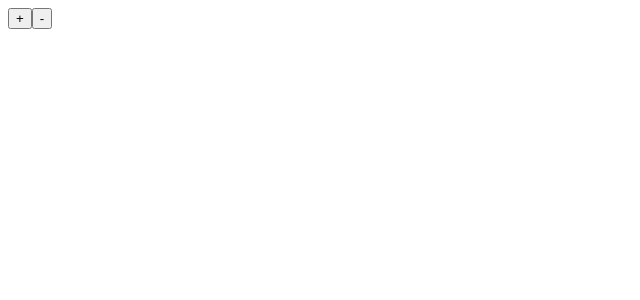
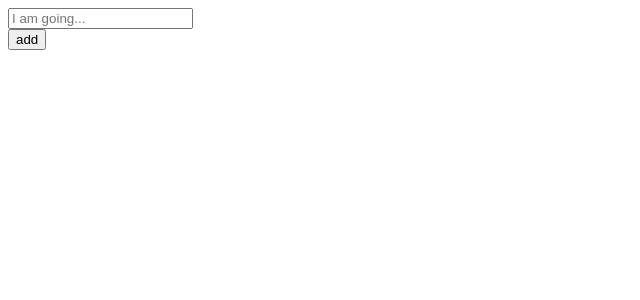
Before and after one commit to MaksymDogonov/homeWorks, a React (Create React App) app: page / in a window 1280 px wide. Shown: the top 300 px of the page, without its empty margins (0-640 px from the left). Built offline with nearby package versions, Linux system fonts and the light colour scheme.

Commit message:
hw 85 not full

```diff
--- a/src/App.js
+++ b/src/App.js
@@ -1,10 +1,10 @@
 import React from "react"
-import Buttons from "./components/Buttons";
+import TodoBox from "./components/TodoBox";
 
 class App extends React.Component {
   render() {
     return (
-        <Buttons/>
+        <TodoBox/>
     )
   }
 }
--- a/src/components/Buttons.jsx
+++ /dev/null
@@ -1,62 +0,0 @@
-import React from "react"
-import {v4 as uuidv4} from 'uuid';
-
-class Buttons extends React.Component {
-    constructor(props) {
-        super(props);
-        this.state = {
-            logs: [],
-        };
-    }
-
-    clickAdd = () => this.setState(({logs}) => {
-        const lastElement = logs.at(-1)?.value ?? 0;// ? - if undefined we say don't crash
-        return {
-            logs: [...logs, {
-                uuid: uuidv4(),
-                value: lastElement + 1
-            }]
-        }
-    });
-
-    clickRemove = () => this.setState(({logs}) => {
-        const lastElement = logs.at(-1)?.value ?? 0;
-        return {
-            logs: [...logs, {
-                uuid: uuidv4(),
-                value: lastElement - 1
-            }]
-        }
-    });
-
-    clickDelete = (uuid) => {
-        const index = this.state.logs.findIndex((e) => {
-            return e.uuid === uuid
-        })
-        this.state.logs.splice(index, 1)
-        const newLogs = this.state.logs
-        this.setState({logs: newLogs})
-    }
-
-    render = () => (
-        <div>
-            <div className="btn-group font-monospace" role="group">
-                <button type="button" className="btn btn-outline-success"
-                        onClick={this.clickAdd}>+
-                </button>
-                <button type="button" className="btn btn-outline-danger"
-                        onClick={this.clickRemove}>-
-                </button>
-            </div>
-            <div className="list-group">
-                {this.state.logs.map((log) => (
-                    <div key={log.uuid}>
-                        <button key={log.uuid} type="button" className="list-group-item list-group-item-action"
-                                onClick={() => this.clickDelete(log.uuid)}>{log.value}</button>
-                    </div>))}
-            </div>
-        </div>
-    )
-}
-
-export default Buttons;
--- /dev/null
+++ b/src/components/Item.jsx
@@ -0,0 +1,16 @@
+const Item = ({task, onRemove}) =>{
+    return(
+        <div>
+            <div className="row">
+                <div className="col-auto">
+                    <p>{task.value}</p>
+                    <button type="button"
+                            className="btn btn-primary btn-sm"
+                            onClick={onRemove}>Remove task</button>
+                </div>
+            </div>
+            <hr/>
+        </div>
+    )
+}
+export default Item;
--- /dev/null
+++ b/src/components/TodoBox.jsx
@@ -0,0 +1,65 @@
+import React from "react"
+import {v4 as uuidv4} from 'uuid';
+import Item from "./Item";
+
+class TodoBox extends React.Component {
+    constructor(props) {
+        super(props);
+        this.state = {
+            newTask: '',
+            tasks: []
+        };
+    }
+
+    clickAdd = (event) => {
+        this.setState(({tasks})=> {
+            return {
+                tasks: [{
+                    uuid: uuidv4(),
+                    value: event.target.value
+                },...tasks],
+            }
+        })
+    };
+
+    handleChange = ({target}) => {
+        this.setState({newTask: target.value})
+    }
+
+
+    clickDelete = (uuid) => {
+        const index = this.state.tasks.findIndex((e) => {
+            return e.uuid === uuid
+        })
+        this.state.tasks.splice(index, 1)
+        const newTasks = this.state.tasks
+        this.setState({tasks: newTasks})
+    };
+
+    render = () => (
+        <div>
+            <div className="mb-3">
+                <form className="d-flex">
+                    <div className="me-3">
+                        <input type="text"
+                               value={this.state.newTask}
+                               required=""
+                               className="form-control"
+                               placeholder="I am going..."
+                               onChange={this.handleChange}
+                        />
+                    </div>
+                    <button type="submit" className="btn btn-primary" onClick={this.clickAdd}>add</button>
+                </form>
+            </div>
+            {this.state.tasks.map((task) => {
+                return <Item key={task.uuid}
+                             task={task.value}
+                             onRemove={() => this.clickDelete(task.uuid)}/>
+            })}
+        </div>
+
+    )
+}
+
+export default TodoBox;
```
Also changed, not shown: 1 other file (tests, documents, lock files or other folders).
